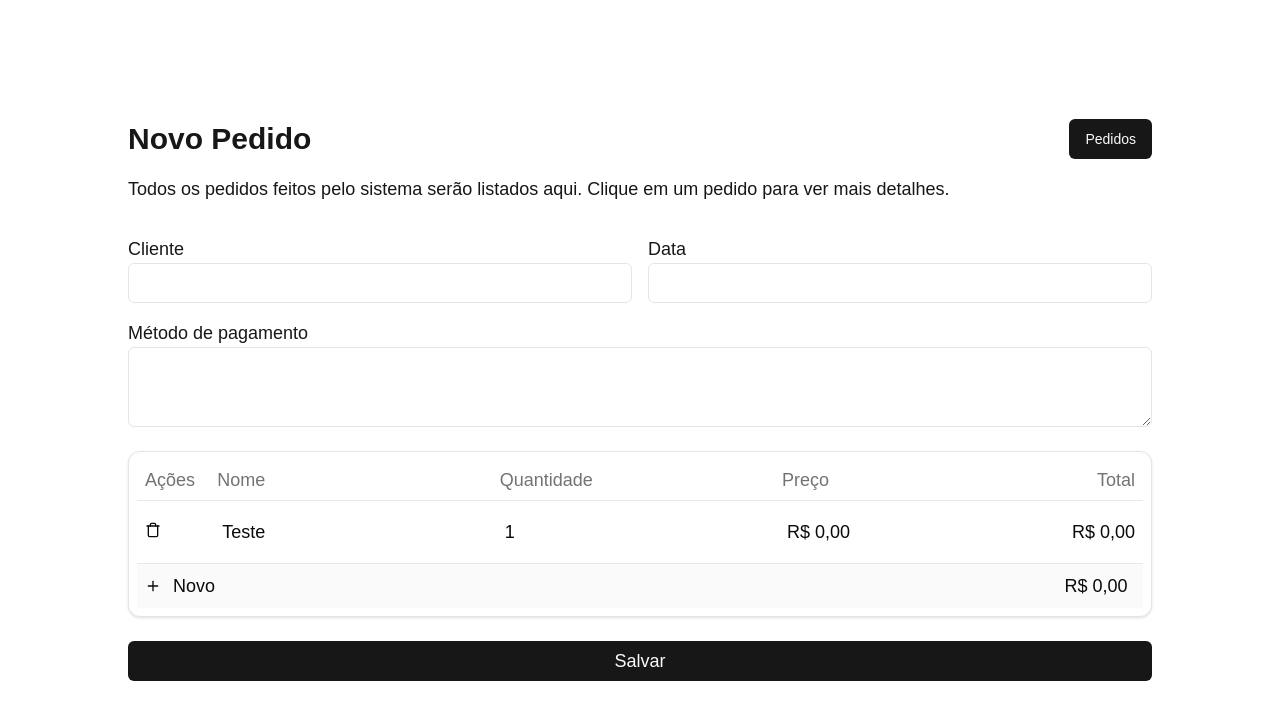
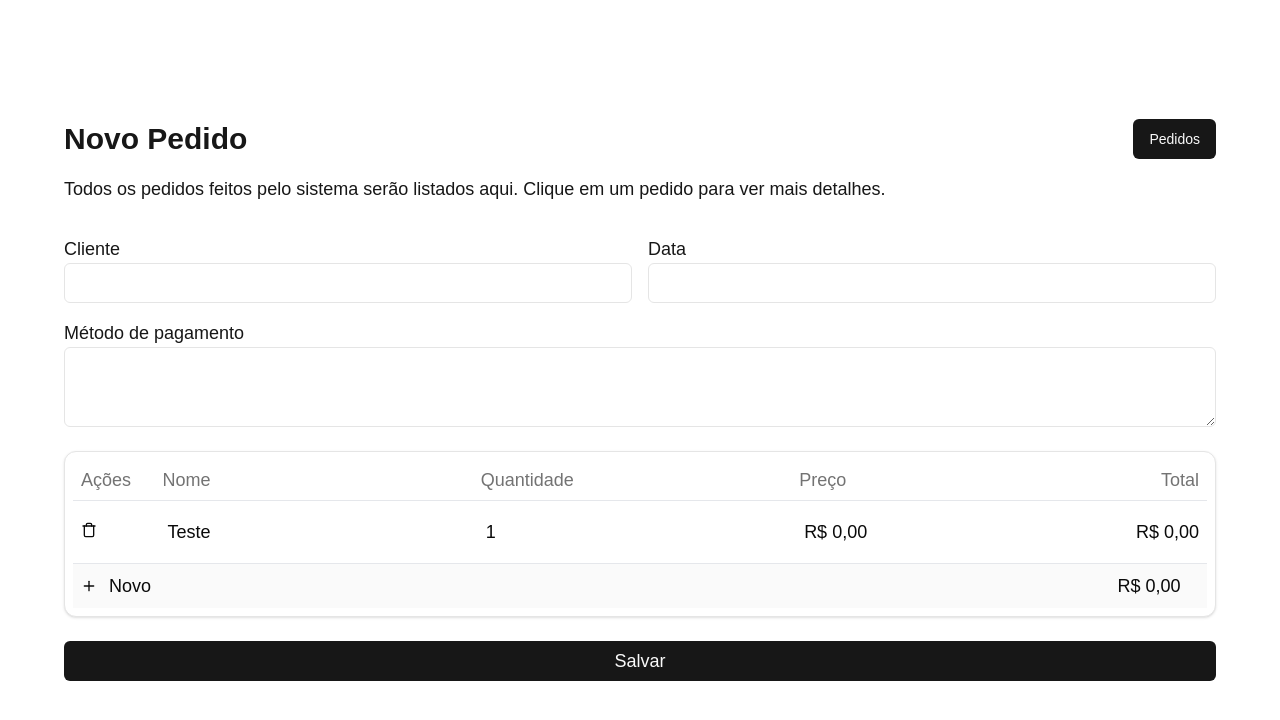
Before and after one commit to Dsfr62/order-app, a Next.js app: page /new in a window 1280 px wide. Shown: the top 720 px of the page. Built offline with nearby package versions, Linux system fonts and the light colour scheme.

Commit message:
style: width 90vw fixed for pages

```diff
--- a/src/app/new/page.tsx
+++ b/src/app/new/page.tsx
@@ -16,7 +16,7 @@
   ]);
 
   return (
-    <div className="flex flex-col gap-4 items-center min-w-[80vw]">
+    <div className="flex flex-col gap-4 items-center w-[90vw]">
       <header className="mb-4 flex flex-col gap-4 w-full">
         <div className="w-full items-center justify-between flex flex-wrap">
           <h1 className="text-3xl font-bold">Novo Pedido</h1>
--- a/src/app/page.tsx
+++ b/src/app/page.tsx
@@ -4,7 +4,7 @@
 
 export default function Home() {
   return (
-    <div className="flex flex-col gap-4 items-center min-w-[80vw]">
+    <div className="flex flex-col gap-4 items-center w-[90vw]">
       <header className="mb-4 flex flex-col gap-4 w-full">
         <div className="w-full items-center justify-between flex flex-wrap">
           <h1 className="text-3xl font-bold">Pedidos</h1>
```
